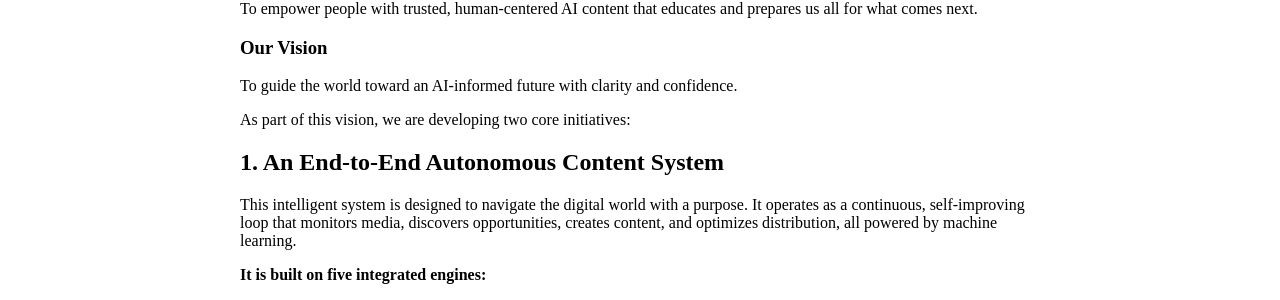
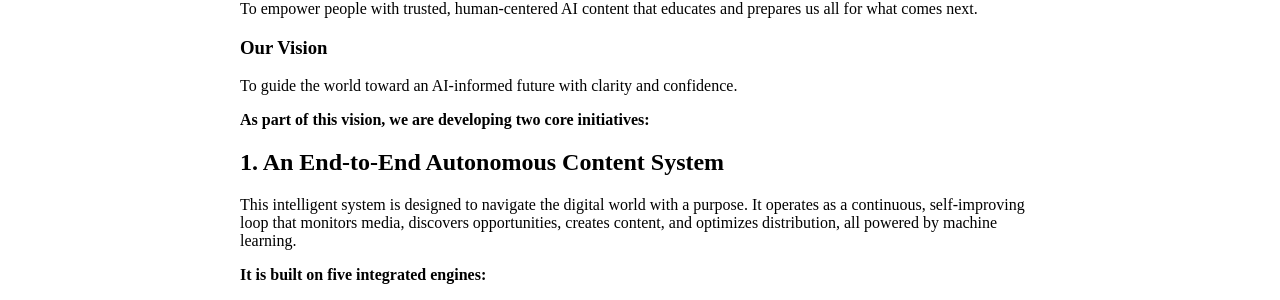
Before and after one commit to faisalmrasul/inquiro-media, a Jekyll site: the page built from about.md, in a window 1280 px wide. Shown: the part 346-646 px from the top of the page. Built offline with Jekyll 4.4.1, drawn with Linux system fonts in a browser that asks for light colours; our own code applies the rules of GitHub Pages for plain Markdown files.

```diff
--- a/about.md
+++ b/about.md
@@ -10,7 +10,7 @@ To empower people with trusted, human-centered AI content that educates and prep
 ### Our Vision ###
 To guide the world toward an AI-informed future with clarity and confidence.
 
-As part of this vision, we are developing two core initiatives:
+**As part of this vision, we are developing two core initiatives:**
 
 ## 1. An End-to-End Autonomous Content System ##
 
```
